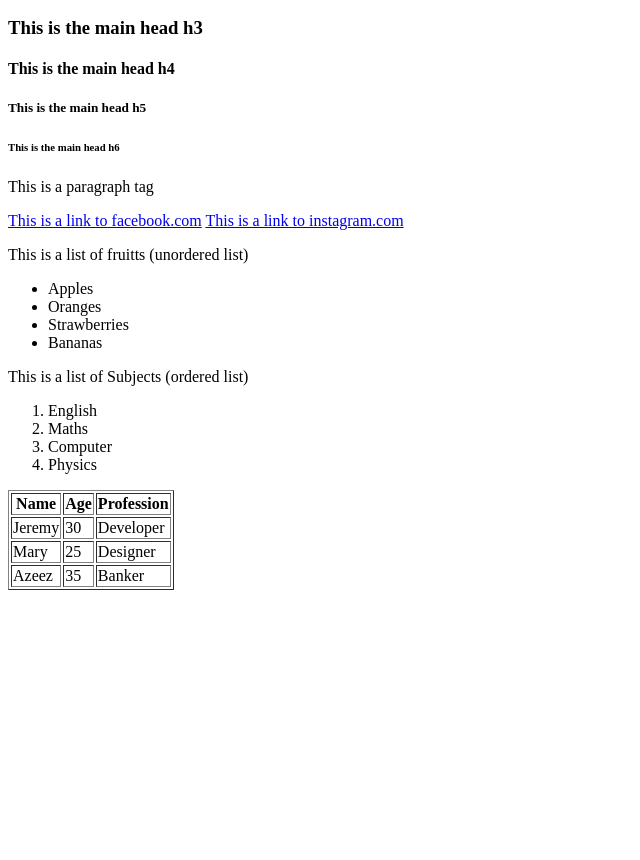
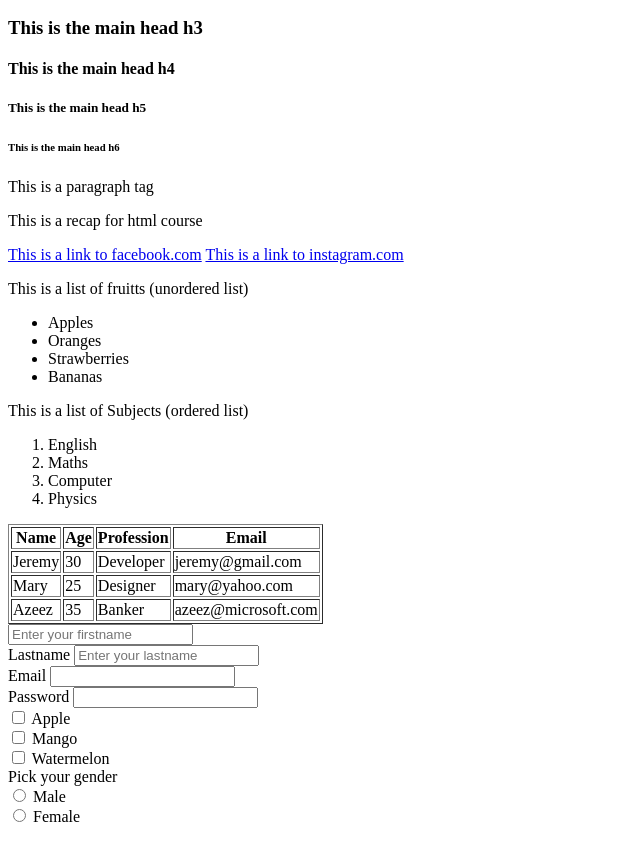
Before and after one commit to Tez-cyber/new_intro_to_git, a plain HTML site: page index.html in a window 1280 px wide. Shown: the part 110-970 px from the top of the page, without its empty margins (0-640 px from the left). Drawn offline with Linux system fonts and the light colour scheme.

Commit message:
More on the basics of html

```diff
--- a/index.html
+++ b/index.html
@@ -1,11 +1,13 @@
 <!DOCTYPE html>
 <html lang="en">
+<!-- Head section -->
 
 <head>
     <meta charset="UTF-8">
     <meta name="viewport" content="width=device-width, initial-scale=1.0">
     <title>Intro to Frontend dev (HTML)</title>
 </head>
+<!-- Body section -->
 
 <body>
     <!-- Heading tags ===== comments -->
@@ -18,12 +20,14 @@
 
     <!-- Paragraph tag -->
     <p>This is a paragraph tag</p>
+    <p>This is a recap for html course</p>
 
     <!-- Links  -->
     <a href="https://www.facebook.com" target="_blank">This is a link to facebook.com</a>
     <a href="https://www.instagram.com" target="_blank">This is a link to instagram.com</a>
 
     <!-- Lists  -->
+    <!-- unordered lists -->
     <p>This is a list of fruitts (unordered list)</p>
     <ul>
         <li>Apples</li>
@@ -32,6 +36,7 @@
         <li>Bananas</li>
     </ul>
 
+    <!-- Ordered lists -->
     <p>This is a list of Subjects (ordered list)</p>
     <ol>
         <li>English</li>
@@ -49,6 +54,7 @@
                 <th>Name</th>
                 <th>Age</th>
                 <th>Profession</th>
+                <th>Email</th>
             </tr>
         </thead>
         <!-- Body ===> Main data that corresponds to the table head -->
@@ -58,21 +64,80 @@
                 <td>Jeremy</td>
                 <td>30</td>
                 <td>Developer</td>
+                <td>jeremy@gmail.com</td>
             </tr>
             <!-- Second row -->
             <tr>
                 <td>Mary</td>
                 <td>25</td>
                 <td>Designer</td>
+                <td>mary@yahoo.com</td>
             </tr>
             <!-- Third row -->
             <tr>
                 <td>Azeez</td>
                 <td>35</td>
                 <td>Banker</td>
+                <td>azeez@microsoft.com</td>
             </tr>
         </tbody>
     </table>
+
+    <!-- Forms -->
+    <form>
+        <div>
+            <input type="text" placeholder="Enter your firstname">
+        </div>
+
+        <div>
+            <label>Lastname</label>
+            <input type="text" placeholder="Enter your lastname">
+        </div>
+
+        <div>
+            <label>Email</label>
+            <input type="email">
+        </div>
+
+        <div>
+            <label>Password</label>
+            <input type="password">
+        </div>
+
+        <div>
+            <!-- First checkbox -->
+            <input type="checkbox">
+            <label>Apple</label>
+
+            <br>
+
+            <!-- Second checkbox -->
+            <input type="checkbox">
+            <label>Mango</label>
+
+            <br>
+
+            <!-- Third checkbox -->
+            <input type="checkbox">
+            <label>Watermelon</label>
+        </div>
+
+        <!-- Radios -->
+        <div>
+            <label>Pick your gender</label> <br>
+            <!-- First radio -->
+            <input type="radio" value="male" name="male">
+            <label>Male</label>
+
+            <br>
+
+            <!-- Second radio -->
+            <input type="radio" value="female" name="female">
+            <label>Female</label>
+
+            <br>
+        </div>
+    </form>
 
     <div class="" style="margin-top: 500px;"></div>
 </body>
```
Also changed, not shown: css/index.css (renamed from index.css).
